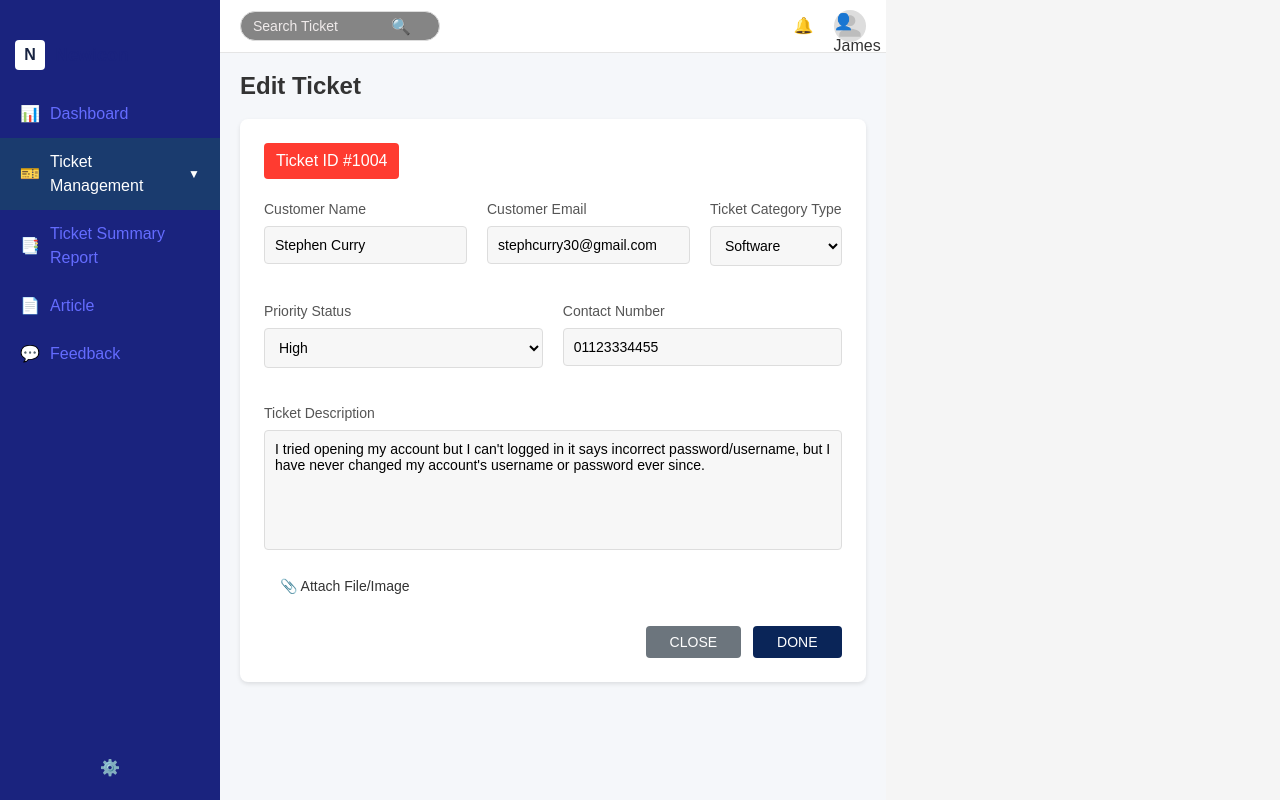
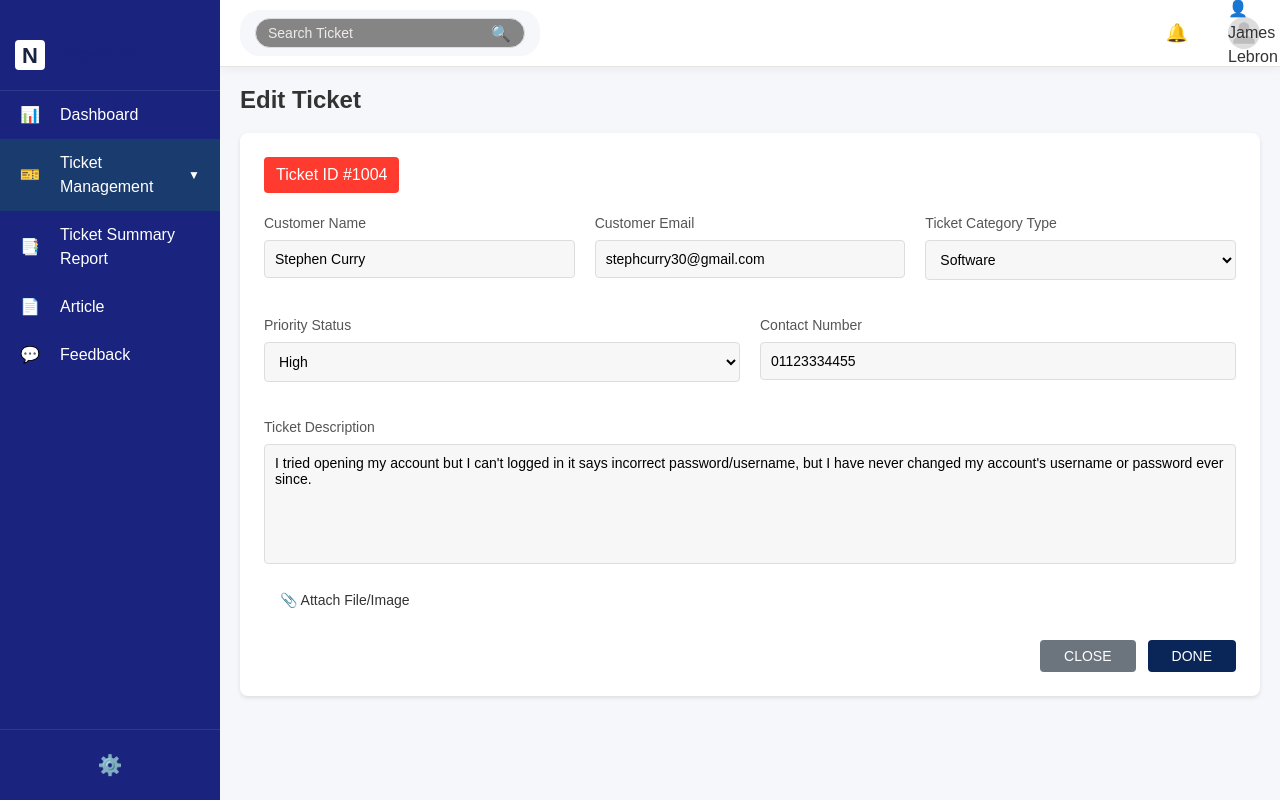
Before and after one commit to marivicenopia/G5-NexDesk-Help-Desk-Ticketing-System, a React (Vite) app: page /edit-ticket in a window 1280 px wide. Built offline with nearby package versions, Linux system fonts and the light colour scheme.

Commit message:
Ticket Tsx

```diff
--- a/src/App.css
+++ b/src/App.css
@@ -1,8 +1,32 @@
+/* App.css - Updated for full screen layout */
+
 /* Add these styles to your App.css file */
+
+/* Global reset and full screen setup */
+* {
+  margin: 0;
+  padding: 0;
+  box-sizing: border-box;
+}
+
+html, body {
+  height: 100%;
+  width: 100%;
+  overflow: hidden;
+}
+
+/* App container - make it fill the entire viewport */
+.app-container {
+  display: flex;
+  height: 100vh;
+  width: 100vw;
+  overflow: hidden;
+}
 
 /* Dropdown Container Styling */
 .dropdown-container {
   position: relative;
+  overflow: visible; /* Ensure dropdown can overflow outside its container */
 }
 
 .dropdown-trigger {
@@ -26,14 +50,14 @@
 
 /* Dropdown Menu Styling */
 .dropdown-menu {
-  position: absolute;
-  left: 100%;
-  top: 0;
+  position: fixed; /* Changed from absolute to fixed */
+  left: 250px; /* Set to sidebar width */
+  top: auto; /* Will be set by JavaScript */
   background-color: #1d7fb2;
   border-radius: 4px;
   box-shadow: 0 4px 12px rgba(0, 0, 0, 0.1);
   width: 200px;
-  z-index: 100;
+  z-index: 1000;
 }
 
 /* Dropdown Items Styling */
@@ -56,11 +80,188 @@
   text-align: center;
 }
 
+/* Sidebar Styling */
+.sidebar {
+  width: 250px;
+  height: 100%;
+  background-color: #153259;
+  color: white;
+  display: flex;
+  flex-direction: column;
+  flex-shrink: 0;
+  overflow: visible; /* Allow dropdown to overflow sidebar */
+}
+
+.logo {
+  display: flex;
+  align-items: center;
+  padding: 20px;
+  border-bottom: 1px solid rgba(255, 255, 255, 0.1);
+}
+
+.logo-square {
+  width: 40px;
+  height: 40px;
+  background-color: #1d7fb2;
+  display: flex;
+  align-items: center;
+  justify-content: center;
+  font-weight: bold;
+  font-size: 22px;
+  border-radius: 8px;
+  margin-right: 10px;
+}
+
+.logo-text {
+  font-size: 18px;
+  font-weight: bold;
+}
+
+.nav-menu {
+  flex: 1;
+  /* No overflow property, content will simply fit within the container */
+}
+
+.nav-menu ul {
+  list-style: none;
+  padding: 0;
+  /* No scrolling here */
+}
+
+.menu-item {
+  display: flex;
+  align-items: center;
+  padding: 15px 20px;
+  color: white;
+  text-decoration: none;
+  transition: background-color 0.3s;
+}
+
+.menu-item:hover {
+  background-color: #1a3b6e;
+}
+
+.menu-icon {
+  margin-right: 10px;
+  font-size: 16px;
+  width: 20px;
+  text-align: center;
+}
+
+.settings {
+  padding: 20px;
+  border-top: 1px solid rgba(255, 255, 255, 0.1);
+  display: flex;
+  justify-content: center;
+}
+
+.settings-icon {
+  font-size: 20px;
+  cursor: pointer;
+}
+
+/* Main Content Area */
+.main-content {
+  flex: 1;
+  display: flex;
+  flex-direction: column;
+  height: 100%;
+  overflow: hidden;
+  background-color: #f5f7fa;
+}
+
+/* Header */
+.top-header {
+  display: flex;
+  justify-content: space-between;
+  align-items: center;
+  padding: 15px 30px;
+  background-color: white;
+  box-shadow: 0 2px 10px rgba(0, 0, 0, 0.05);
+  z-index: 10;
+}
+
+.search-container {
+  display: flex;
+  align-items: center;
+  background-color: #f5f7fa;
+  border-radius: 20px;
+  padding: 8px 15px;
+  width: 300px;
+}
+
+.search-input {
+  border: none;
+  background: transparent;
+  flex: 1;
+  outline: none;
+  font-size: 14px;
+  color: #333;
+}
+
+.search-button {
+  background: none;
+  border: none;
+  cursor: pointer;
+  font-size: 16px;
+}
+
+.user-area {
+  display: flex;
+  align-items: center;
+}
+
+.notification-bell {
+  margin-right: 20px;
+  font-size: 18px;
+  cursor: pointer;
+}
+
+.user-avatar {
+  display: flex;
+  align-items: center;
+  cursor: pointer;
+}
+
+/* Ticket Content Area */
+.ticket-content {
+  flex: 1;
+  padding: 30px;
+  overflow-y: auto;
+  height: calc(100vh - 70px); /* Adjust based on header height */
+}
+
+.page-title {
+  margin-bottom: 20px;
+  color: #153259;
+  font-size: 24px;
+}
+
+.ticket-box {
+  background-color: white;
+  border-radius: 8px;
+  box-shadow: 0 2px 10px rgba(0, 0, 0, 0.05);
+  padding: 25px;
+}
+
 /* Responsive adjustments */
 @media (max-width: 768px) {
+  .app-container {
+    flex-direction: column;
+  }
+
+  .sidebar {
+    width: 100%;
+    height: auto;
+  }
+
   .dropdown-menu {
     left: 0;
     top: 100%;
     width: 100%;
   }
+
+  .ticket-content {
+    height: calc(100vh - 180px); /* Adjust based on header + sidebar height in mobile view */
+  }
 }
--- a/src/App.tsx
+++ b/src/App.tsx
@@ -7,6 +7,7 @@ import EditTicket from './EditTicket';
 import ViewTicket from './ViewTicket';
 import AssignTicket from './AssignTicket'; // Import your new AssignTicket component
 import ReassignTicket  from './ReAssignTicket';
+
 
 // Simple Dashboard component as a placeholder
 const Dashboard = () => {
--- a/src/ReAssignTicket.tsx
+++ b/src/ReAssignTicket.tsx
@@ -1,4 +1,4 @@
-import React, { useState, useEffect, useRef } from 'react';
+import React, { useState} from 'react';
 
 import './ReassignTicket.css';
 
```
